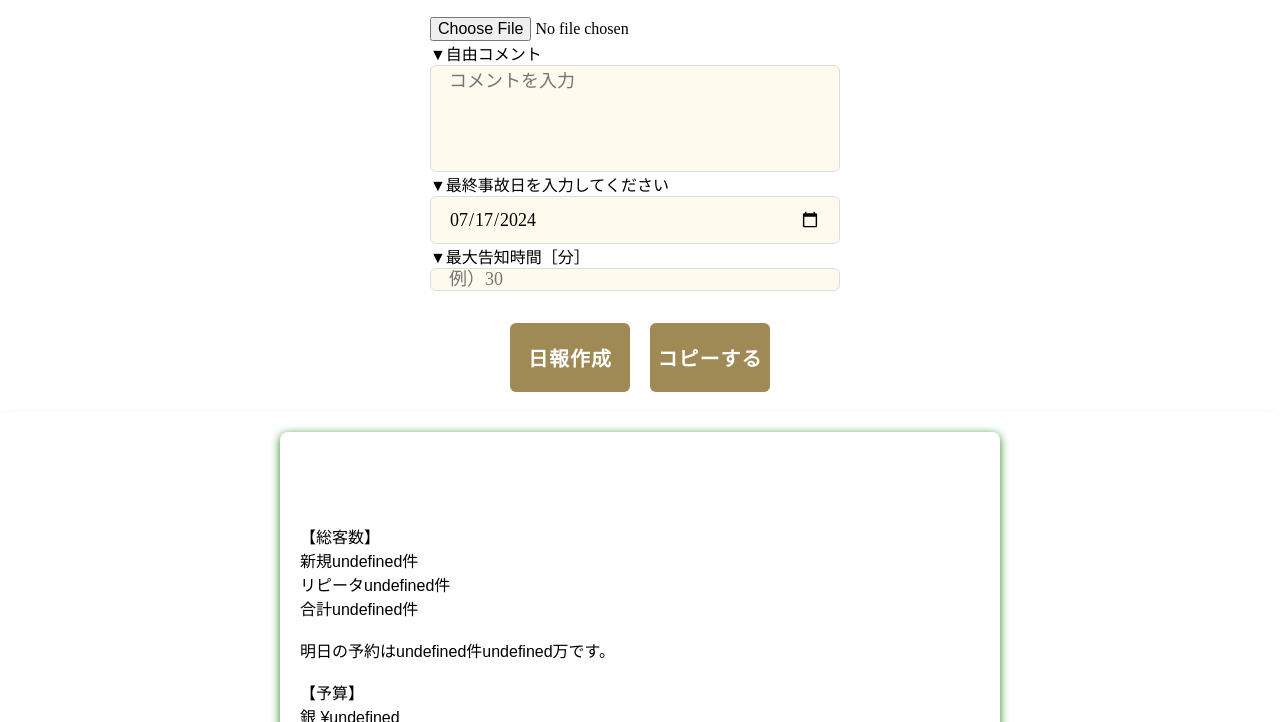
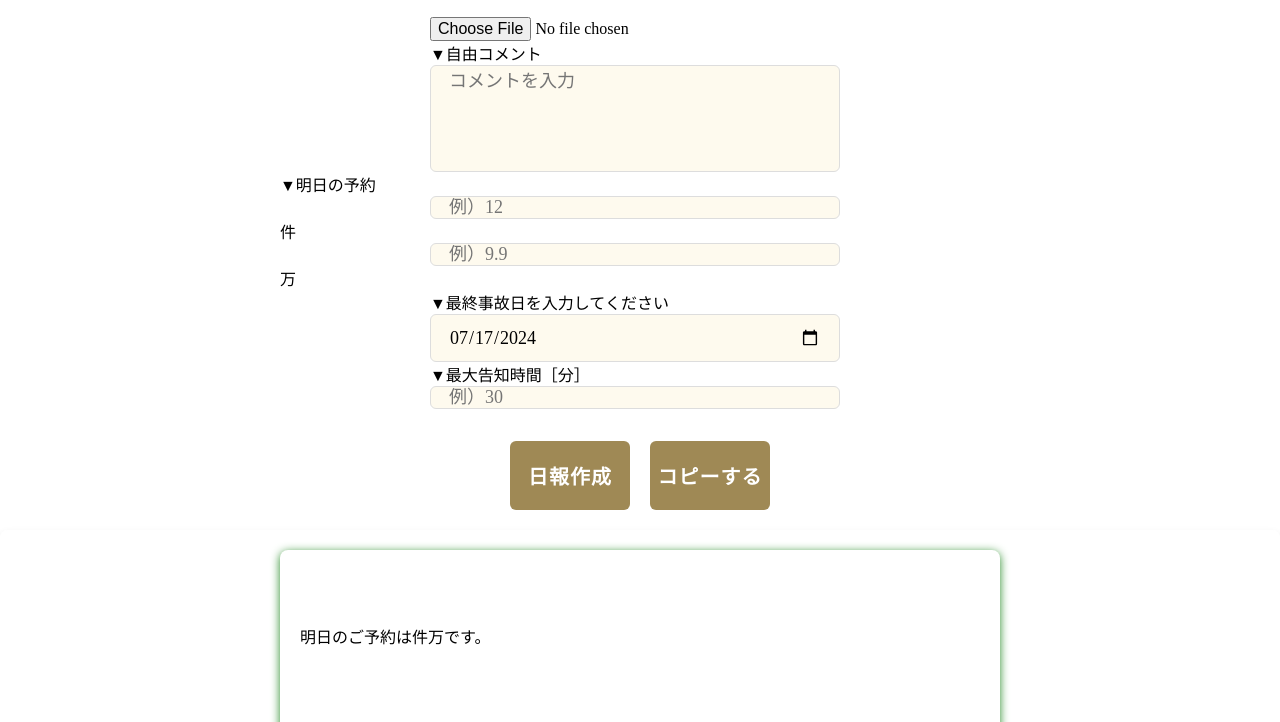
Before and after one commit to Maito-Funakoshi/make_report_toshima, a plain HTML site: page index.html in a window 1280 px wide. Both pictures are taken after a click on the button "日報作成". Shown: the part 78-800 px from the top of the page. Drawn offline with Linux system fonts and the light colour scheme; some packages are replaced by stand-ins of ours.

Commit message:
やってみた

```diff
--- a/index.html
+++ b/index.html
@@ -162,13 +162,18 @@
         <input type="text" class="text" id="text1" placeholder="※記入する必要なし">
         -->
 
+        <!-- 予約 -->
+        <div class="reservation">▼明日の予約</div>
+        <input type="text" class="text" id="orders" placeholder="例）12"><p>件</p>
+        <input type="text" class="text" id="price" placeholder="例）9.9"><p>万</p>
+
         <!--最終事故日-->
         <div class="accidentdate">▼最終事故日を入力してください</div>
         <input type="date" id="accidentInput" class="date">
 
         <!--告知時間-->
         <div class="deliverTime">▼最大告知時間［分］</div>
-        <input type="text" class="text" id="text2" placeholder="例）30">
+        <input type="text" class="text" id="delivertime" placeholder="例）30">
 
         <!--ボタンを押して日報表示-->
         <div class="button-container">
@@ -184,23 +189,30 @@
 <!--JavaScriptはここから-->
     <script>
     //変数の宣言
-    //総客数
-    let newCustomer;
-    let repeater;
-    let totalCustomer;
-    let reservationCustomer;
-    let reservationPrice;
     //予算
-    let budget;
+    let budgetGinsara;
+    let budgetKamatora;
+    let budgetTotal;
     //実績
-    let acheivement;
+    let acheivementGinsara;
+    let acheivementKamatora;
+    let acheivementTotal;
+
+    let oredersGinsara;
+    let oredersKamatora;
+    let oredersTotal;
+
     let average;
     //無事故実績
     let safe;
     //累計予算
-    let totalBudget;
+    let totalBudgetGinsara;
+    let totalBudgetKamatora;
+    let totalBudgetTotal;
     //累計実績
-    let totalAcheivement;
+    let totalAcheivementGinsara;
+    let totalAcheivementKamatora;
+    let totalAcheivementTotal;
     //予算達成率
     let rate;
     //今日の日付
@@ -232,24 +244,47 @@
             const workbook = XLSX.read(data, { type: 'array' });
             const Sheet = workbook.Sheets["ジャーナル"];
 
-            //セルの値を取得
-            //総客数
-            newCustomer = Sheet["AT" + row_today].v;
-            repeater =Sheet["AU" + row_today].v;
-            totalCustomer = Sheet["AV" + row_today].v;
-            reservationCustomer =Sheet["CR" + row_tomorrow].v;
-            reservationPrice = Sheet["CS" + row_tomorrow].v;
             //予算
-            budget = Sheet["AF" + row_today].v.toLocaleString();
+            budgetGinsara = Sheet["AD" + row_today].v.toLocaleString();
+            budgetKamatora = Sheet["AE" + row_today].v.toLocaleString();
+            budgetTotal = Sheet["AF" + rpw_today].v.toLocaleString();
+
             //実績
-            acheivement = Sheet["AK" + row_today].v.toLocaleString();
+            acheivementGinsara = Sheet["AI" + row_today].v.toLocaleString();
+            acheivementKamatora = Sheet["AJ" + row_today].v.toLocaleString();
+            acheivementTotal = Sheet["AK" + row_today].v.toLocaleString();
+
+            oredersGinsara = Sheet["AV" + row_today].v.toLocaleString();
+            oredersKamatora = Sheet["AY" + row_today].v.toLocaleString();
+            oredersTotal = Sheet["AZ" + row_today].v.toLocaleString();
+
             average = Math.round(Sheet["BC" + row_today].v).toLocaleString();
+
             //無事故実績
             safe = parseInt((now - accident)/1000/60/60/24);
+
             //累計予算
-            totalBudget = Sheet["AH" + row_today].v.toLocaleString();
+            let sumBudGin = 0;
+            let sumBudKama = 0;
+            for (let i = 4; i < row_today + 1; i++) {
+                sumBudGin += Sheet["AD" + i].v;
+                sumBudKama += Sheet["AE" + i].v;
+            }
+            totalBudgetGinsara = sumBudGin.toLocaleString();
+            totalBudgetKamatora = sumBudkama.toLocaleString();
+            totalBudgetTotal = (totalBudgetGinsara + totalBudgetKamatora).toLocaleString();
+
             //累計実績
-            totalAcheivement = Sheet["AL" + row_today].v.toLocaleString();
+            let sumAchGin = 0;
+            let sumAchKama = 0;
+            for (let i = 4; i < row_today + 1; i++) {
+                sumAchGin += Sheet["AI" + i].v;
+                sumAchKama += Sheet["AJ" + i].v;
+            }
+            totalAcheivementGinsara = sumAchGin.toLocaleString();
+            totalAcheivementKamatora = sumAchKama.toLocaleString();
+            totalAcheivementTotal = (totalAcheivementGinsara + totalAcheivementKamatora).toLocaleString();
+
             //予算達成率
             rate = Math.round(1000 * Sheet["AM" +row_today].v) /10;
         };
@@ -264,30 +299,33 @@
         safe = parseInt((now - accident)/1000/60/60/24);
 
         //日報を作成
-        document.getElementById("report").innerHTML = document.getElementById("textarea").value + "<br><br><br><br>"
-            + "【総客数】" + "<br>"
-            + "新規" + newCustomer + "件" + "<br>"
-            + "リピータ" + repeater + "件" + "<br>"
-            + "合計" + totalCustomer + "件" + "<br><br>"
-            + "明日の予約は" + reservationCustomer + "件" + reservationPrice +"万です。" + "<br><br>"
+        document.getElementById("report").innerHTML = document.getElementById("textarea").value + "<br><br><br>"
+            + "明日のご予約は" + document.getElementById("orders").value + "件" + document.getElementById("price").value + "万です。" + "<br><br><br>"
+            + "<br><br><br>"
             + "【予算】" + "<br>"
-            + "銀 ¥" + budget + "<br><br>"
+            + "銀 ¥" + budgetGinsara + "-<br>"
+            + "釜 ¥" + budgetKamatora + "-<br>"
+            + "計 ¥" + budgetTotal + "-<br><br>"
             + "【実績】" + "<br>"
-            + "銀 ¥" + acheivement + "<br><br>"
-            + "客単価 ¥" + average + "<br><br>"
+            + "銀 ¥" + acheivementGinsara + "-<br>"
+            + "釜 ¥" + acheivementKamatora + "-<br>"
+            + "計 ¥" + acheivementGinsara + "-<br><br>"
+            + "銀："　+ oredersGinsara + "　釜：" + oredersKamatora + "　計：" + oredersTotal + "件" + "<br><br>"
+            + "客単価 ¥" + average + "-<br><br>"
             + "【無事故実績】" + "<br>"
             + safe + "日" + "<br><br>"
-            + "【クルー教育】" + "<br><br><br><br>"
-            + "【告知時間】" + "<br>"
-            + "出前館最大告知時間 " + document.getElementById("text2").value + "分" + "<br>"
-            + "WOSと電話最大告知時間 " + document.getElementById("text2").value + "分" + "<br>"
-            + "遅配 0件" + "<br>"
-            + "受注ロス 0件" + "<br><br>"
+            + "最大告知：" + document.getElementById("delivertime").value + "分" + "<br>"
+            + "遅配：0件" + "<br>"
+            + "受注ロス：0件" + "<br><br><br>"
             + "【" + Month + "月累計予算】" + "<br>"
-            + "銀 ¥" + totalBudget + "<br><br>"
+            + "銀 ¥" + totalBudgetGinsara + "-<br>"
+            + "釜 ¥" + totalBudgetKamatora + "-<br>"
+            + "計 ¥" + totalBudgetTotal + "-<br><br>"
             + "【" + Month + "月累計実績】" + "<br>"
-            + "銀 ¥" + totalAcheivement + "<br><br>"
-            + "予算達成率 " + rate + "%";
+            + "銀 ¥" + totalAcheivementGinsara + "-<br>"
+            + "釜 ¥" + totalAcheivementKamatora + "-<br>"
+            + "計 ¥" + totalAcheivementTotal + "-<br><br>"
+            + "予算達成率：" + rate + "%";
 
 
         //日報を表示
```
